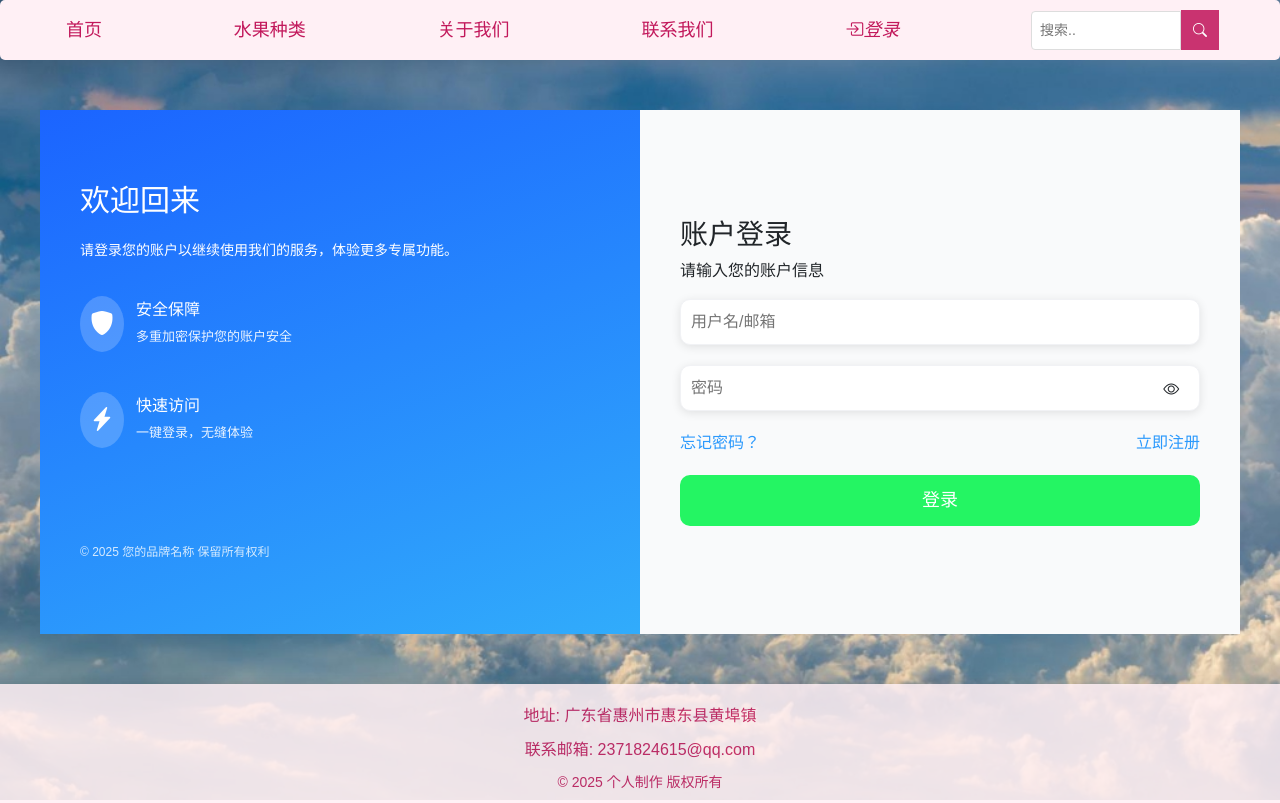
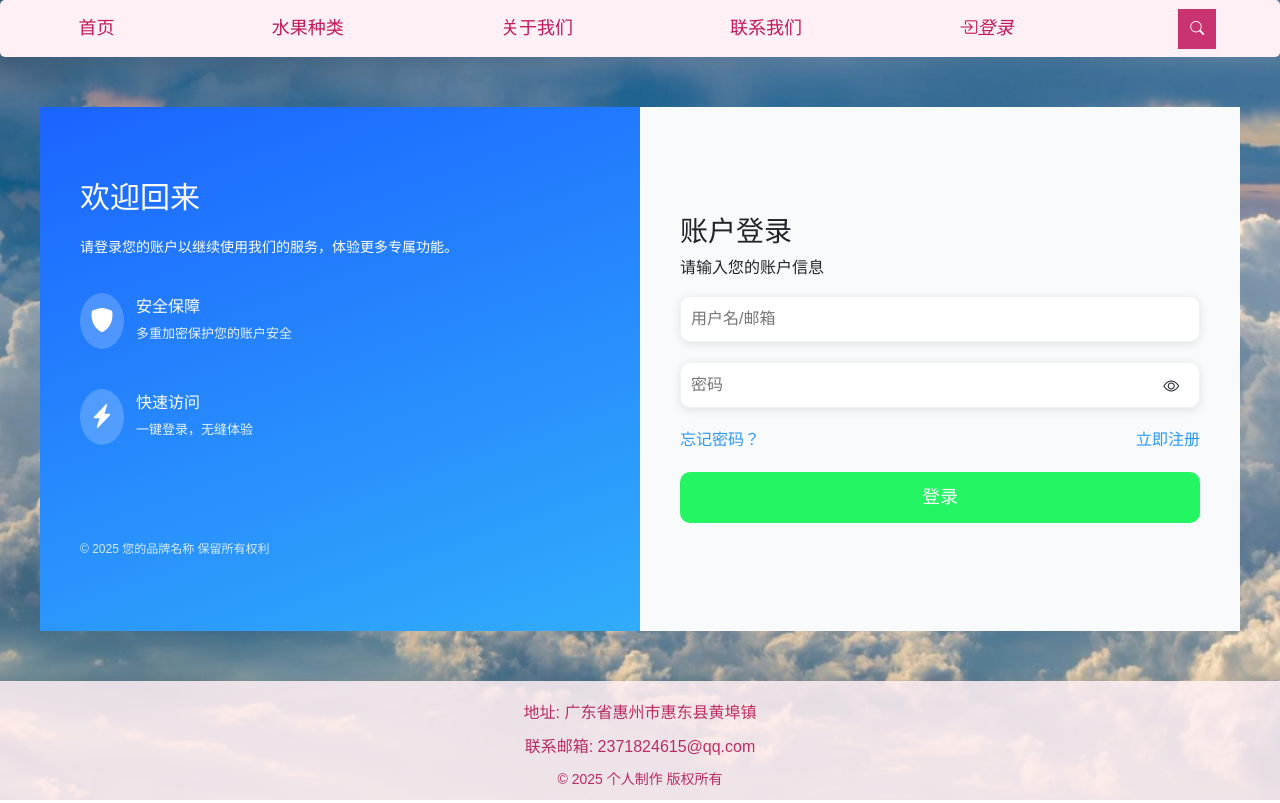
Before and after one commit to asmoon-qiuqiu/fruit, a Vue app in the folder frontend/: page /login in a window 1280 px wide. Built offline with nearby package versions, Linux system fonts and the light colour scheme.

Commit message:
添加搜索逻辑

```diff
--- a/frontend/src/components/Header.vue
+++ b/frontend/src/components/Header.vue
@@ -1,26 +1,73 @@
 <script setup>
-import { ref } from 'vue';
-// 响应式变量：控制菜单显示/隐藏
-const isMenuOpen = ref(false); // 抽屉是否打开-默认关闭
-const isMenuVisible = ref(false);
+import { computed, ref } from 'vue'
+// 1.控制菜单显示|隐藏
+const isMenuOpen = ref(false) // 抽屉是否打开-默认关闭
+const isMenuVisible = ref(false) // 控制小屏幕抽屉菜单栏
 
 // 菜单和关闭按钮逻辑
 const toggleMenu = () => {
-    isMenuOpen.value = !isMenuOpen.value;
+    isMenuOpen.value = !isMenuOpen.value
     if (isMenuOpen.value) {
         // 打开时显示元素
-        isMenuVisible.value = true;
+        isMenuVisible.value = true
     } else {
         // 关闭时，等动画结束（300ms 对应动画时长）再隐藏
         setTimeout(() => {
-            isMenuVisible.value = false;
-        }, 300);
+            isMenuVisible.value = false
+        }, 300)
     }
-};
+}
 
+// 2.搜索框逻辑
+const searchQuery = ref("") // 输入值
+const showSuggestions = ref(false) // 控制是否显示建议框
+const isSearchActive = ref(false) // 控制搜索框是否展开
+const allSuggestions = [
+    '北方香蕉',
+    '南方香蕉',
+    '进口香蕉',
+    '有机香蕉',
+    '香蕉牛奶',
+    '香蕉干',
+    '苹果',
+    '桔子',
+    '芭乐',
+    '葡萄'
+] // 模拟本地数据-后续替换为接口
+
+// 计算属性：根据输入过滤建议
+const filterSuggestions = computed(() => {
+    if (!searchQuery.value.trim()) {
+        return []
+    } else {
+        return allSuggestions.filter(item => item.includes(searchQuery.value))
+    }
+})
+
+// 点击建议项
+const selectSuggestion = (item) => {
+    searchQuery.value = item
+    showSuggestions.value = false // 隐藏建议框
+    isSearchActive.value = true // 保持搜索框展开
+}
+// 处理input获得焦点时建议框和输入框展开
+const handleFocus = () => {
+    showSuggestions.value = true
+    isSearchActive.value = true
+}
+// 处理input失去焦点时建议框隐藏，输入框展开
+const handleBlur = () => {
+    setTimeout(() => {
+        showSuggestions.value = false
+        // 如果有搜索内容保持展开，否则收起
+        if (!searchQuery.value.trim()) {
+            isSearchActive.value = false
+        }
+    }, 200)
+}
 </script>
 <template>
-    <!-- 1. 小屏幕触发按钮（仅在≤600px显示） -->
+    <!-- 1. 小屏幕触发（仅在≤600px显示） -->
     <div class="mini-header-fixed">
         <div class="mini-header">
             <!-- 抽屉菜单按钮 -->
@@ -48,9 +95,10 @@ const toggleMenu = () => {
             </div>
         </div>
     </div>
+    <!-- 3. 小屏幕底部（仅在≤600px显示） -->
+    <div class="mini-footer"></div>
 
-    <div class="mini-footer"></div>
-    <!-- 3. 大屏幕导航（原导航，≥601px显示） -->
+    <!-- 4. 大屏幕导航（原导航，≥601px显示） -->
     <div class="header">
 
         <router-link to="/">首页</router-link>
@@ -61,12 +109,25 @@ const toggleMenu = () => {
             <i class="bi bi-box-arrow-in-right">登录</i>
         </router-link>
 
-        <div class="rside">
+        <div class="search">
             <div class="search-container">
-                <form action="#">
-                    <input type="text" placeholder="搜索.." name="search">
-                    <button type="submit"><i class="bi bi-search"></i></button>
+                <form @submit.prevent action="#">
+                    <input class="search-input" :class="{ active: isSearchActive }" type="text" placeholder="搜索.."
+                        name="search" v-model="searchQuery" @focus="handleFocus" @input="showSuggestions = true"
+                        @blur="handleBlur" />
+
+                    <button type="submit">
+                        <i class="bi bi-search"></i>
+                    </button>
+
                 </form>
+
+                <!-- 建议框 -->
+                <ul v-if="showSuggestions && filterSuggestions.length" class="suggestion-box">
+                    <li v-for="(item, index) in filterSuggestions" :key="index" @click="selectSuggestion(item)">
+                        {{ item }}
+                    </li>
+                </ul>
             </div>
         </div>
     </div>
@@ -99,27 +160,64 @@ const toggleMenu = () => {
     }
 
     // 搜索样式
-    .rside {
+    .search {
+        .search-container {
             position: relative;
-        display: flex;
-        align-items: center;
+            display: inline-block;
 
-        .search-container {
-            padding: 10px;
-            border-radius: 8px;
+            // 建议框样式
+            .suggestion-box {
+                position: absolute;
+                top: 100%;
+                left: 0;
+                width: 100%;
+                background-color: #fff;
+                border: 1px solid #ddd;
+                border-radius: 0 0 6px 6px;
+                box-shadow: 0 2px 6px rgba(0, 0, 0, 0.1);
+                z-index: 999;
+                max-width: 200px;
+                max-height: 200px;
+                overflow: auto;
 
-            form {
-                display: flex;
-                align-items: center;
+                li {
+                    list-style: none;
+                    padding: 8px;
+                    color: #de5b1a;
+                    cursor: pointer;
+                    transition: background 0.2s;
+                }
 
-                input[type="text"] {
+                &:hover,
+                li:hover {
+                    background: #fff0f5;
+                    color: #C2185B;
+                }
+            }
+
+            // 默认隐藏input
+            .search-input {
                 padding: 8px;
                 border: 1px solid #ddd;
                 border-radius: 4px 0 0 4px;
                 outline: none;
                 font-size: 14px;
                 color: #c2185b;
+                max-width: 0;
+                opacity: 0;
+                transition: all 0.3s ease;
+
+                &.active {
                     max-width: 150px;
+                    opacity: 1;
+                }
+            }
+
+            // 鼠标悬停或输入框获得焦点时 显示input
+            form:hover .search-input,
+            form:focus-within .search-input {
+                max-width: 150px;
+                opacity: 1;
             }
 
             button {
@@ -137,9 +235,6 @@ const toggleMenu = () => {
                 i {
                     font-size: 14px;
                 }
-                }
-
-
             }
         }
     }
```
Lines whose indentation alone changed are shown as unchanged.
